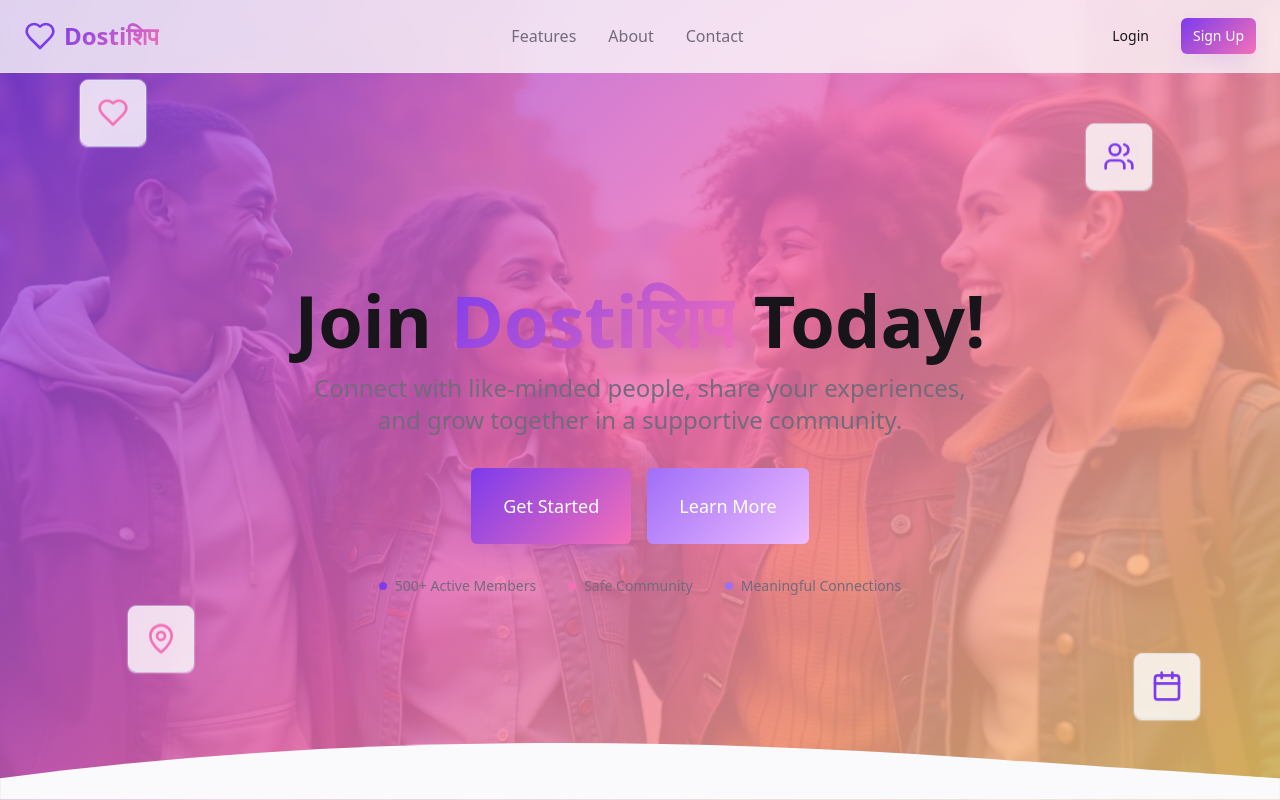
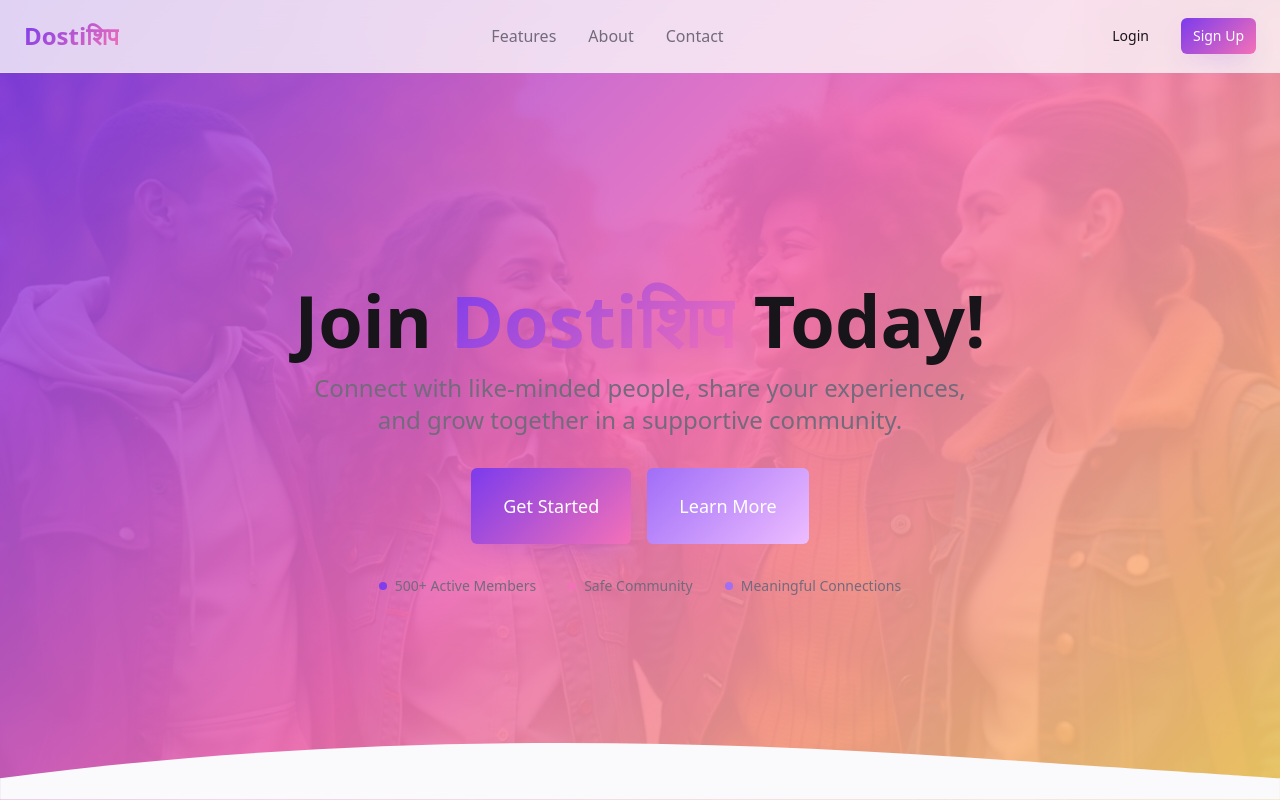
Before and after one commit to amanat07/DostiShip, a React (Vite) app: page / in a window 1280 px wide. Shown: the top 800 px of the page. Built offline with nearby package versions, Linux system fonts and the light colour scheme.

Commit message:
Refactor hero section
Remove heart icon, adjust background color, and remove floating icons.

```diff
--- a/src/components/Header.tsx
+++ b/src/components/Header.tsx
@@ -1,5 +1,5 @@
 import { Button } from "@/components/ui/button";
-import { Heart, Menu } from "lucide-react";
+import { Menu } from "lucide-react";
 
 const Header = () => {
   return (
@@ -8,7 +8,6 @@ const Header = () => {
         <div className="flex items-center justify-between">
           {/* Logo */}
           <div className="flex items-center gap-2">
-            <Heart className="w-8 h-8 text-primary" />
             <span className="text-2xl font-bold bg-gradient-primary bg-clip-text text-transparent">
               Dostiशिप
             </span>
--- a/src/components/HeroSection.tsx
+++ b/src/components/HeroSection.tsx
@@ -1,6 +1,4 @@
 import { Button } from "@/components/ui/button";
-import { Card } from "@/components/ui/card";
-import { Heart, Users, MapPin, Calendar } from "lucide-react";
 import heroImage from "@/assets/hero-friendship.jpg";
 
 const HeroSection = () => {
@@ -8,34 +6,10 @@ const HeroSection = () => {
     <section className="relative min-h-screen flex items-center justify-center overflow-hidden bg-gradient-hero pt-20">
       {/* Background Image Overlay */}
       <div
-        className="absolute inset-0 opacity-20 bg-cover bg-center bg-no-repeat"
+        className="absolute inset-0 opacity-10 bg-cover bg-center bg-no-repeat"
         style={{ backgroundImage: `url(${heroImage})` }}
       />
 
-      {/* Floating Elements */}
-      <div className="absolute top-20 left-20 animate-bounce-gentle">
-        <Card className="p-4 shadow-card bg-card/80 backdrop-blur-sm">
-          <Heart className="w-8 h-8 text-accent" />
-        </Card>
-      </div>
-
-      <div className="absolute top-32 right-32 animate-bounce-gentle" style={{ animationDelay: '1s' }}>
-        <Card className="p-4 shadow-card bg-card/80 backdrop-blur-sm">
-          <Users className="w-8 h-8 text-primary" />
-        </Card>
-      </div>
-
-      <div className="absolute bottom-32 left-32 animate-bounce-gentle" style={{ animationDelay: '2s' }}>
-        <Card className="p-4 shadow-card bg-card/80 backdrop-blur-sm">
-          <MapPin className="w-8 h-8 text-accent" />
-        </Card>
-      </div>
-
-      <div className="absolute bottom-20 right-20 animate-bounce-gentle" style={{ animationDelay: '0.5s' }}>
-        <Card className="p-4 shadow-card bg-card/80 backdrop-blur-sm">
-          <Calendar className="w-8 h-8 text-primary" />
-        </Card>
-      </div>
 
       {/* Main Content */}
       <div className="relative z-10 text-center space-y-8 px-6 max-w-4xl mx-auto">
```
